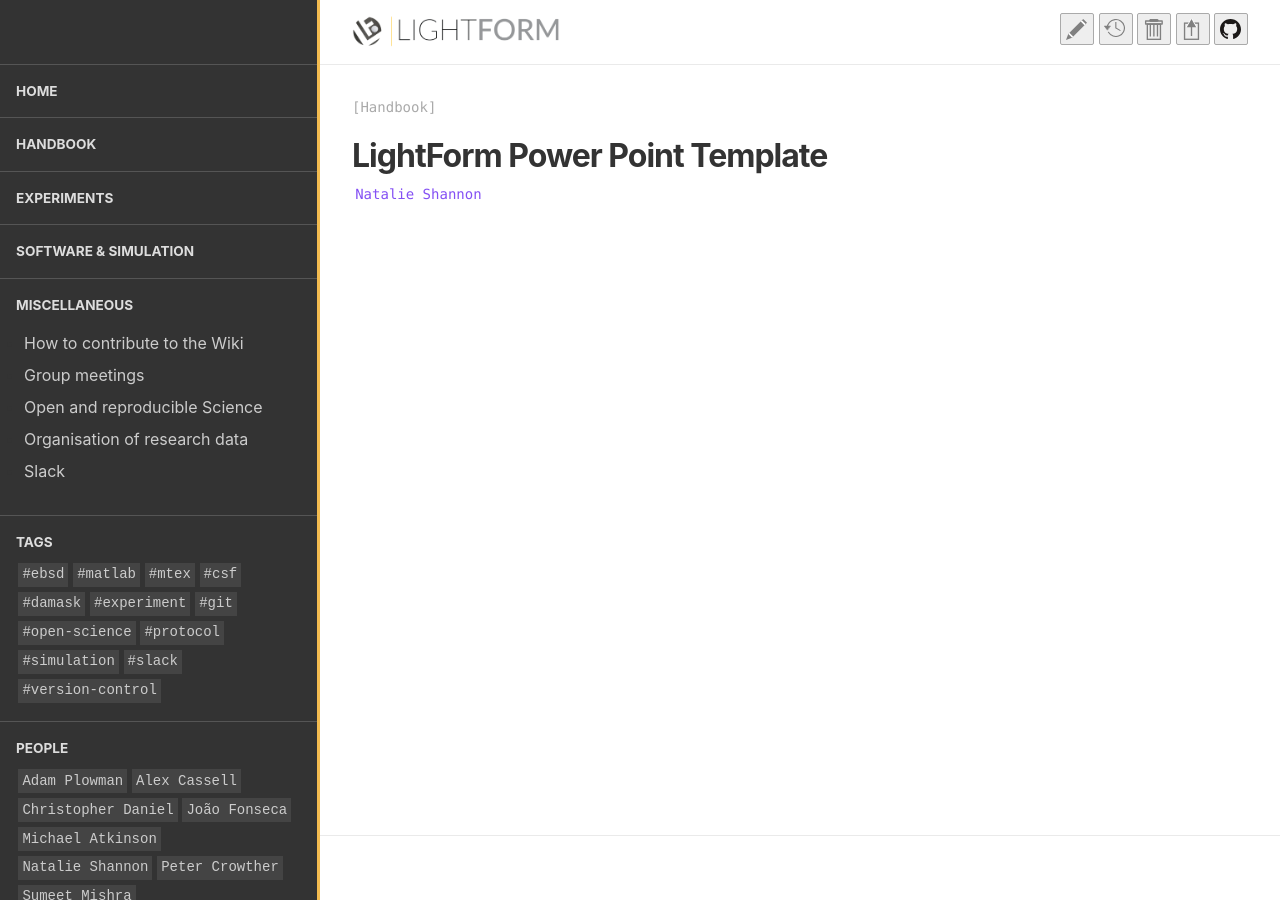
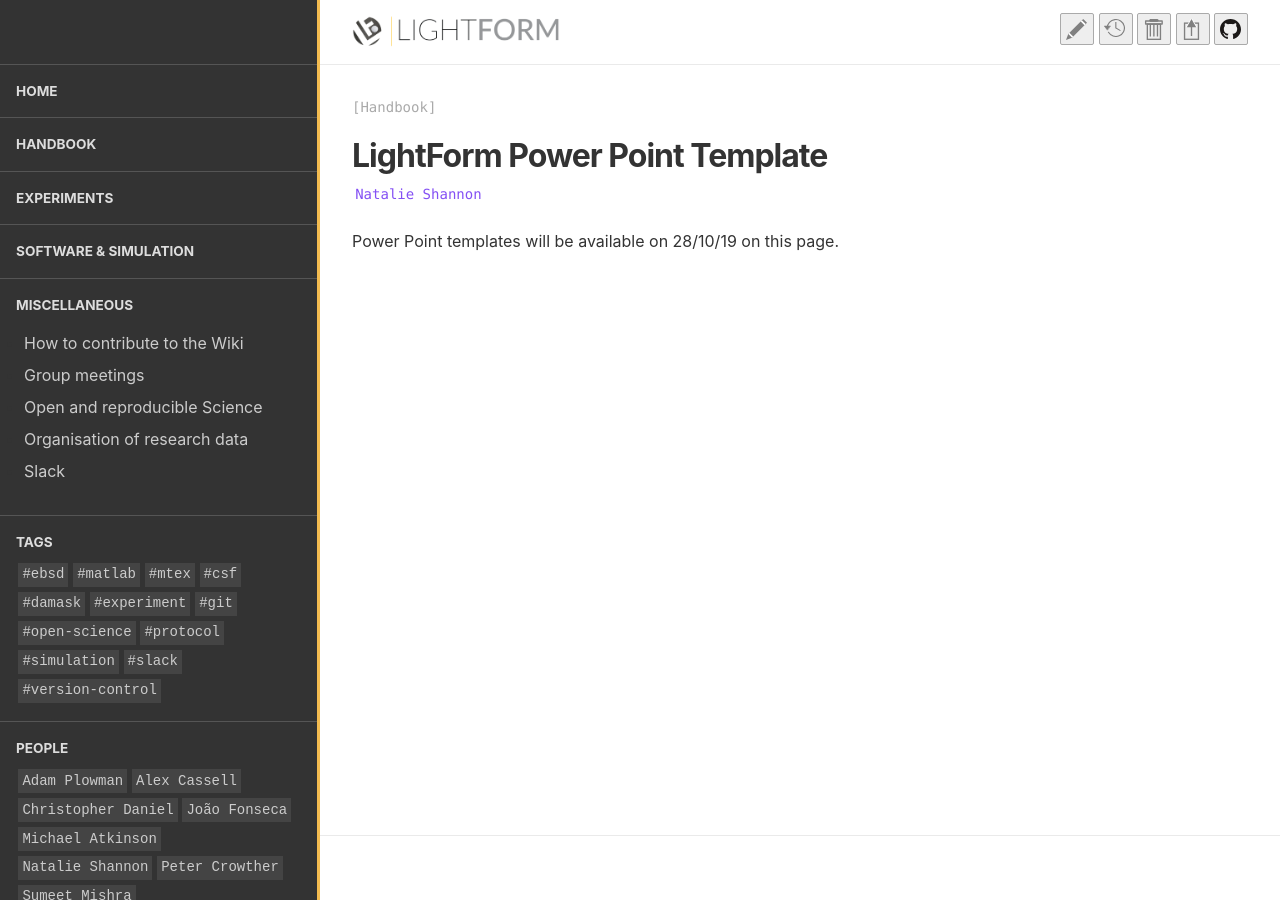
Before and after one commit to LightForm-group/wiki, a Jekyll site: the page built from collections/_handbook/Power Point Templates.md, in a window 1280 px wide. Built offline with Jekyll 4.4.1, drawn with Linux system fonts in a browser that asks for light colours.

Commit message:
Update Power Point Templates.md

```diff
--- a/collections/_handbook/Power Point Templates.md
+++ b/collections/_handbook/Power Point Templates.md
@@ -2,3 +2,4 @@
 title: LightForm Power Point Template
 author: Natalie Shannon
 ---
+Power Point templates will be available on 28/10/19 on this page.
```
